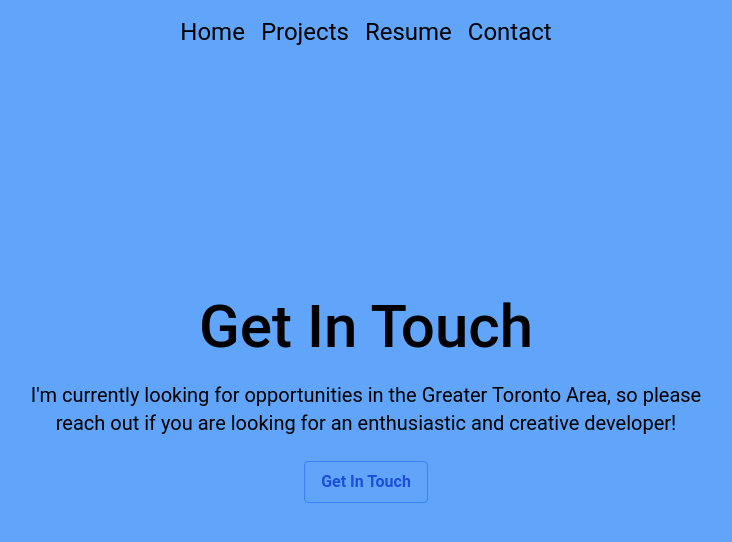
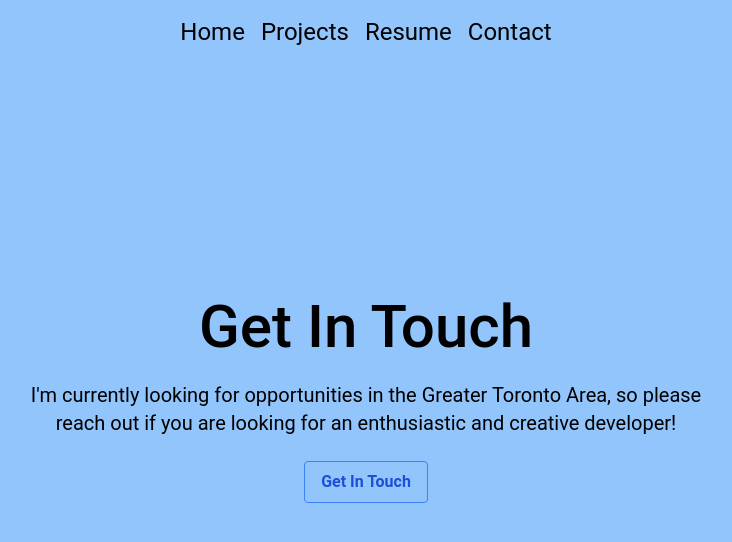
Before and after one commit to JaiveerS/portfolio, a React (Create React App) app: page /contact in a window 1280 px wide. Shown: the top 542 px of the page, without its empty margins (274-1006 px from the left). Built offline with nearby package versions, Linux system fonts and the light colour scheme; the HTML template or start-up script is replaced by a standard one.

Commit message:
changed bg color

```diff
--- a/src/components/Contact.jsx
+++ b/src/components/Contact.jsx
@@ -3,7 +3,7 @@ import React from "react";
 export default function Contact() {
 
     return(
-        <div className="bg-blue-400 text-center h-screen flex -my-16">
+        <div className="bg-blue-300 text-center h-screen flex -my-16">
             <div className="m-auto">
                 <h1 className="text-6xl font-medium animate-fade-in-down-1">Get In Touch</h1>
                 <p className="text-xl py-6 px-10 animate-fade-in-down-2 max-w-3xl">
--- a/src/components/Home.jsx
+++ b/src/components/Home.jsx
@@ -3,7 +3,7 @@ import React from "react";
 export default function Home() {
     return(
         <div>
-            <div className="bg-blue-400 text-center min-h-screen flex -my-16">
+            <div className="bg-blue-300 text-center min-h-screen flex -my-16">
                 <div className="m-auto">
                     <h3 className="text-4xl animate-fade-in-down-1">Hi there! I'm</h3>
                     <h1 className="text-8xl py-1 animate-fade-in-down-2">Jaiveer Singh</h1>
--- a/src/components/Navbar.jsx
+++ b/src/components/Navbar.jsx
@@ -4,7 +4,7 @@ import {Link} from 'react-router-dom';
 export default function Navbar() {
 
     return(
-        <nav className=" bg-blue-400 sticky top-0 z-50 flex flex-wrap items-center px-2 py-4">
+        <nav className=" bg-blue-300 sticky top-0 z-50 flex flex-wrap items-center px-2 py-4">
             <div className="container px-4 mx-auto flex flex-wrap items-center justify-center">
                 {/* <h1 className="px-2 text-5xl">
                     <Link to={""}>jaiveer</Link>
--- a/src/components/Projects.jsx
+++ b/src/components/Projects.jsx
@@ -2,7 +2,7 @@ import React from "react";
 
 export default function Projects() {
     return(
-        <div className="bg-blue-400 text-center h-screen flex -my-16">
+        <div className="bg-blue-300 text-center h-screen flex -my-16">
             <div className="m-auto">
                 <h1>Projects</h1>
                 <p>WORK IN PROGRESS</p>
--- a/src/components/Resume.jsx
+++ b/src/components/Resume.jsx
@@ -2,7 +2,7 @@ import React from "react";
 
 export default function Resume() {
     return(
-        <div className="bg-blue-400 text-center min-h-screen flex -my-16">
+        <div className="bg-blue-300 text-center min-h-screen flex -my-16">
             <div className="m-auto">
                 <h1>Resume</h1>
                 <p>WORK IN PROGRESS</p>
```
